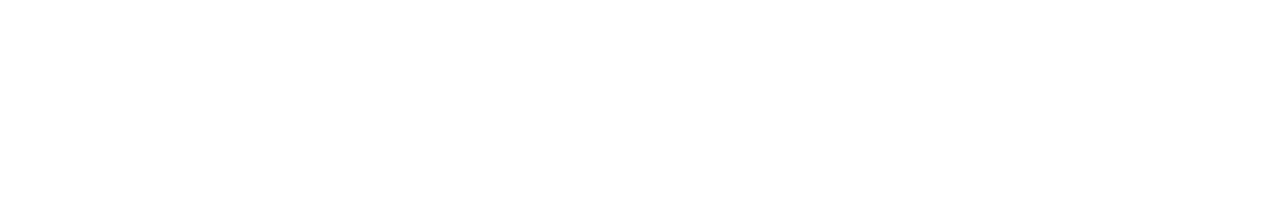
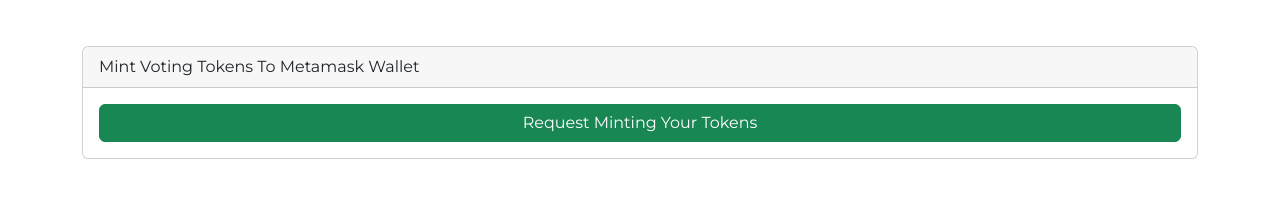
Before and after one commit to numoonchld/encode-club-weekend-project-4-client, an Angular app: page /tokens in a window 1280 px wide. Shown: the part 481-678 px from the top of the page. Built offline with nearby package versions, Linux system fonts and the light colour scheme; no server answers.

Commit message:
implement token minting with metamask wallet

```diff
--- a/src/app/server.service.ts
+++ b/src/app/server.service.ts
@@ -52,6 +52,11 @@
   }
 
   // mint tokens
+  async requestVotingTokens(address: string): Promise<Observable<any>> {
+    return this.http.post(`${this.serverRootURL}/request-voting-tokens`, {
+      address,
+    })
+  }
 
   // record votes
 
--- a/src/app/tokens/tokens.component.html
+++ b/src/app/tokens/tokens.component.html
@@ -43,4 +43,19 @@
       </button>
     </div>
   </div>
+  <div class="card">
+    <div class="card-header">Mint Voting Tokens To Metamask Wallet</div>
+    <div class="card-body d-flex flex-column gap-3 align-items-center">
+      <button
+        type="button"
+        class="btn btn-success w-100"
+        (click)="mintTokensToMetamaskWalletAccount()"
+      >
+        Request Minting Your Tokens
+      </button>
+      <div *ngIf="isMinting === true" class="spinner-border" role="status">
+        <span class="visually-hidden">Loading...</span>
+      </div>
+    </div>
+  </div>
 </div>
--- a/src/app/tokens/tokens.component.ts
+++ b/src/app/tokens/tokens.component.ts
@@ -14,6 +14,7 @@
   tokenContractAddress: string
   tokenTotalSupply: string
   metamaskAccountTokenBalance: string
+  isMinting: Boolean
 
   constructor(
     private goerliService: GoerliService,
@@ -22,6 +23,7 @@
     this.tokenContractAddress = ''
     this.tokenTotalSupply = ''
     this.metamaskAccountTokenBalance = ''
+    this.isMinting = false
   }
 
   ngOnInit(): void {
@@ -45,4 +47,25 @@
         })
     }
   }
+
+  async mintTokensToMetamaskWalletAccount() {
+    const { ethereum } = window
+    await this.goerliService.checkWalletConnection(ethereum)
+
+    if (this.goerliService.isLoggedIn) {
+      this.isMinting = true
+      const mintRequest = await this.serverService.requestVotingTokens(
+        this.goerliService.currentAccount,
+      )
+      mintRequest.subscribe((data) => {
+        console.log(data.result)
+        this.isMinting = false
+        if (data.result) {
+          window.alert('Minting was successful!')
+        } else {
+          window.alert('Minting failed - try again sometime later!')
+        }
+      })
+    }
+  }
 }
```
